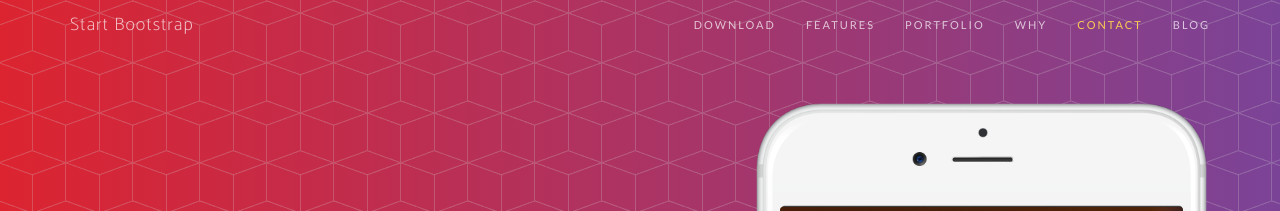
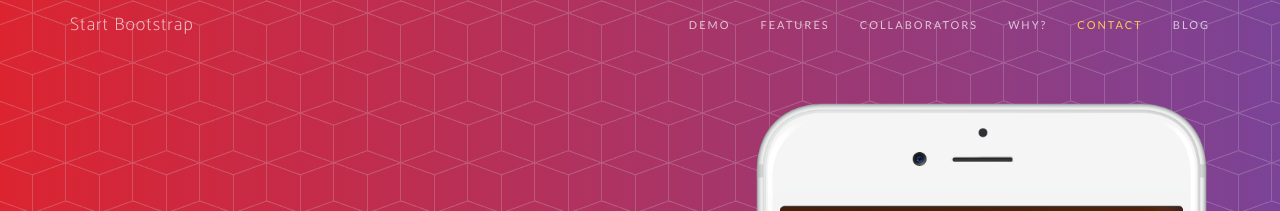
Before and after one commit to MapStreams/mapstreams.github.io, a Jekyll site: the page built from index.html, in a window 1280 px wide. Shown: the top 211 px of the page. Built offline with Jekyll 4.4.1, drawn with Linux system fonts in a browser that asks for light colours; nearby versions of some CDN libraries; some web fonts are replaced; the list of posts is cut into pages by our own code.

Commit message:
Renamed buttons

```diff
--- a/_includes/nav.html
+++ b/_includes/nav.html
@@ -12,16 +12,16 @@
         <div class="collapse navbar-collapse" id="bs-example-navbar-collapse-1">
             <ul class="nav navbar-nav navbar-right">
                 <li>
-                    <a class="page-scroll" href="#download">Download</a>
+                    <a class="page-scroll" href="#download">Demo</a>
                 </li>
                 <li>
                     <a class="page-scroll" href="#features">Features</a>
                 </li>
                 <li>
-                    <a class="page-scroll" href="#portfolio">Portfolio</a>
+                    <a class="page-scroll" href="#portfolio">Collaborators</a>
                 </li>
                 <li>
-                    <a class="page-scroll" href="#why">Why</a>
+                    <a class="page-scroll" href="#why">Why?</a>
                 </li>
                 <li>
                     <a class="page-scroll" href="#contact">Contact</a>
```
